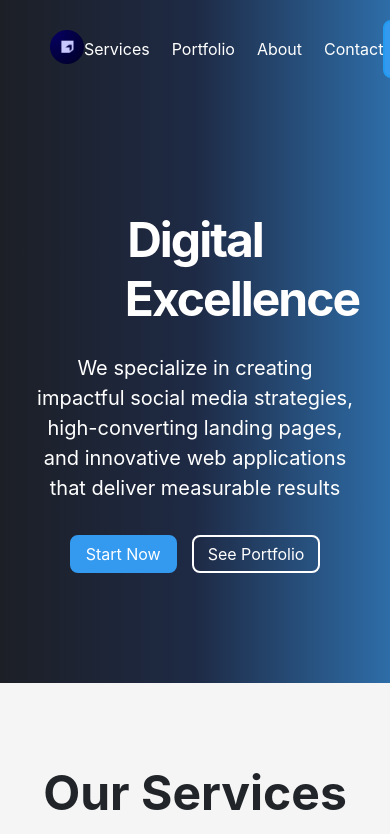
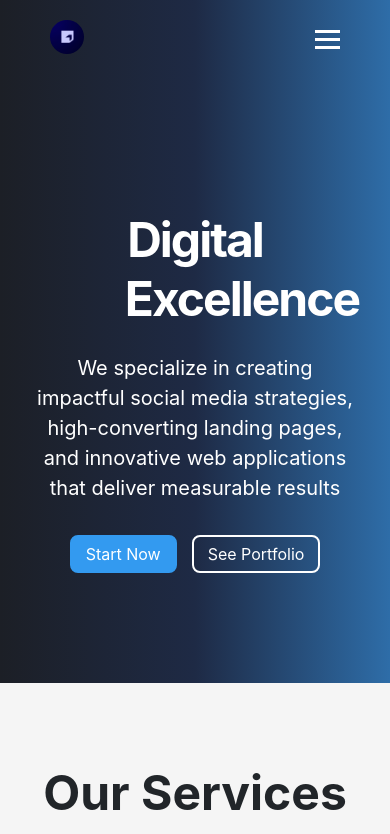
Before and after one commit to Divine-Chidozie/working-on-ace-web-site, a React (Create React App) app in the folder client/: page / in a window 390 px wide. Shown: the top 834 px of the page. Built offline with nearby package versions, Linux system fonts and the light colour scheme.

Commit message:
pushed hamburger menu

```diff
--- a/client/src/App.css
+++ b/client/src/App.css
@@ -23,6 +23,38 @@ body {
   margin: 0;
   padding-bottom: 20px;
 }
+/* nav-links with hamburger */
+
+.hamburger {
+  display: none;
+  flex-direction: column;
+  cursor: pointer;
+  gap: 5px;
+}
+
+.hamburger .bar {
+  height: 3px;
+  width: 25px;
+  background-color: #fff;
+  transition: all 0.3s ease;
+}
+
+/* Optional animation when open */
+.hamburger .bar.open:nth-child(1) {
+  transform: rotate(45deg) translate(5px, 5px);
+}
+.hamburger .bar.open:nth-child(2) {
+  opacity: 0;
+}
+.hamburger .bar.open:nth-child(3) {
+  transform: rotate(-45deg) translate(6px, -6px);
+}
+
+.nav_links {
+  display: flex;
+  gap: 2rem;
+}
+
 .nav_bar {
   display: flex;
   justify-content: space-between;
@@ -406,3 +438,30 @@ br {
     /* margin-left: -40px; */
   }
 }
+
+@media (max-width: 768px) {
+  .hamburger {
+    display: flex;
+  }
+
+  .nav_links {
+    position: absolute;
+    top: 70px;
+    right: 0;
+    background-color: #000;
+    flex-direction: column;
+    align-items: flex-start;
+    padding: 1rem;
+    display: none;
+    width: 200px;
+    z-index: 10;
+  }
+
+  .nav_links.open {
+    display: flex;
+  }
+
+  .start-btn {
+    display: none; /* Optional: hide 'Let’s Talk' on mobile */
+  }
+}
--- a/client/src/components/Navbar.js
+++ b/client/src/components/Navbar.js
@@ -1,7 +1,57 @@
-import { useEffect, useRef } from "react";
+// import { useEffect, useRef } from "react";
+
+// const Navbar = () => {
+//   const startBtnRef = useRef(null);
+
+//   const handleClickBtn = (e) => {
+//     e.preventDefault();
+//     alert(
+//       "Thank you for reaching out! our contact form is under development. stay tuned!"
+//     );
+//   };
+
+//   return (
+//     <>
+//       <div className="container">
+//         <header className="nav_bar fade-up">
+//           <a href="#home">
+//             <img
+//               className="nav_bar_logo"
+//               src="/assets/ace-digital-logo.jpg"
+//               alt="Ace Digital Logo"
+//             />
+//           </a>
+//           <nav>
+//             <ul className="nav_links">
+//               <a href="#services">
+//                 <li>Services</li>
+//               </a>
+//               <a href="#portfolio">
+//                 <li>Portfolio</li>
+//               </a>
+//               <a href="#about">
+//                 <li>About</li>
+//               </a>
+//               <a href="#contact">
+//                 <li>Contact</li>
+//               </a>
+//             </ul>
+//           </nav>
+//           <a onClick={handleClickBtn} className="start-btn" href="">
+//             Let’s Talk
+//           </a>
+//         </header>
+//       </div>
+//     </>
+//   );
+// };
+
+// export default Navbar;
+
+import { useState } from "react";
 
 const Navbar = () => {
-  const startBtnRef = useRef(null);
+  const [menuOpen, setMenuOpen] = useState(false);
 
   const handleClickBtn = (e) => {
     e.preventDefault();
@@ -9,6 +59,8 @@ const Navbar = () => {
       "Thank you for reaching out! our contact form is under development. stay tuned!"
     );
   };
+
+  const toggleMenu = () => setMenuOpen((prev) => !prev);
 
   return (
     <>
@@ -21,8 +73,15 @@ const Navbar = () => {
               alt="Ace Digital Logo"
             />
           </a>
-          <nav>
-            <ul className="nav_links">
+
+          {/* Hamburger Icon */}
+          <div className="hamburger" onClick={toggleMenu}>
+            <span className={menuOpen ? "bar open" : "bar"}></span>
+            <span className={menuOpen ? "bar open" : "bar"}></span>
+            <span className={menuOpen ? "bar open" : "bar"}></span>
+          </div>
+
+          <nav className={`nav_links ${menuOpen ? "open" : ""}`}>
             <a href="#services">
               <li>Services</li>
             </a>
@@ -35,8 +94,8 @@ const Navbar = () => {
             <a href="#contact">
               <li>Contact</li>
             </a>
-            </ul>
           </nav>
+
           <a onClick={handleClickBtn} className="start-btn" href="">
             Let’s Talk
           </a>
```
Lines whose indentation alone changed are shown as unchanged.
